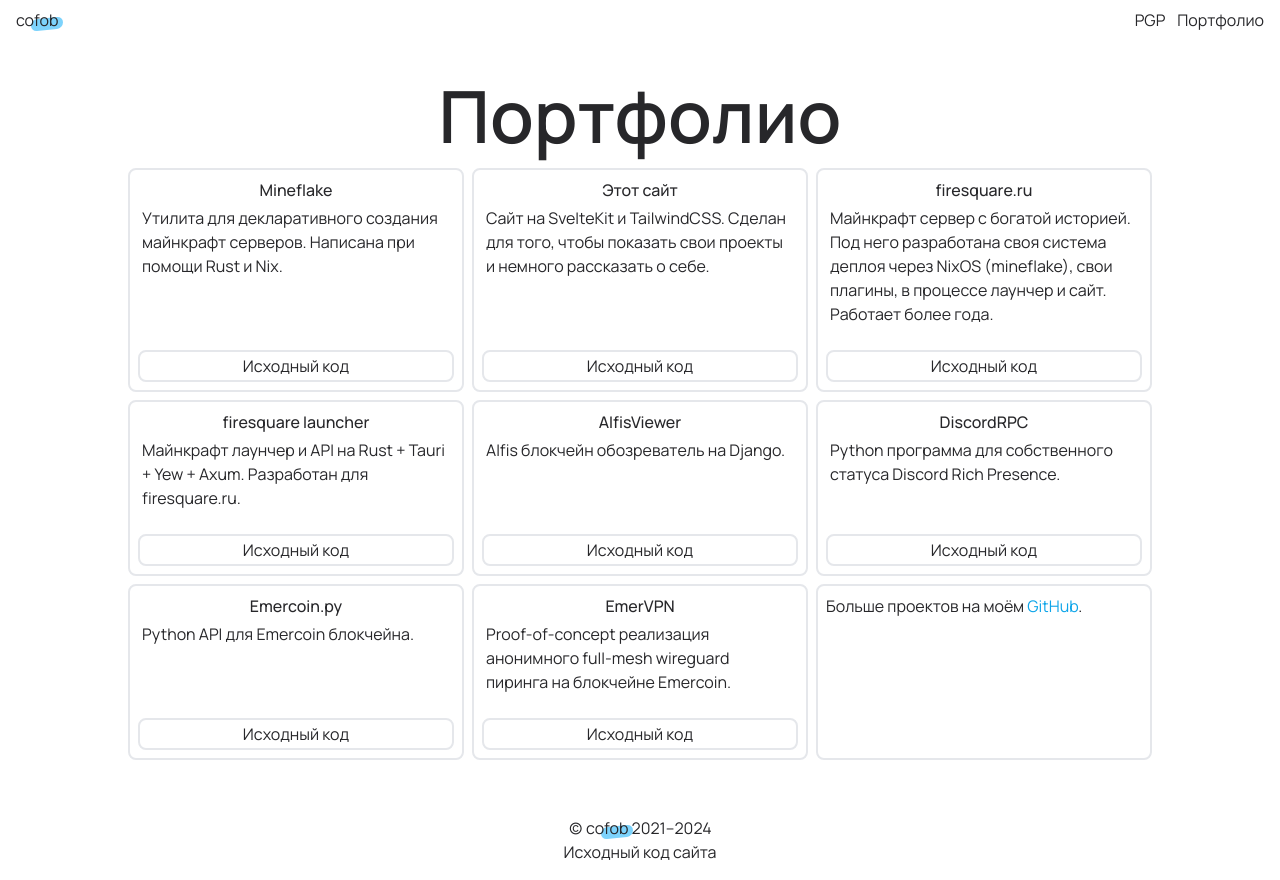
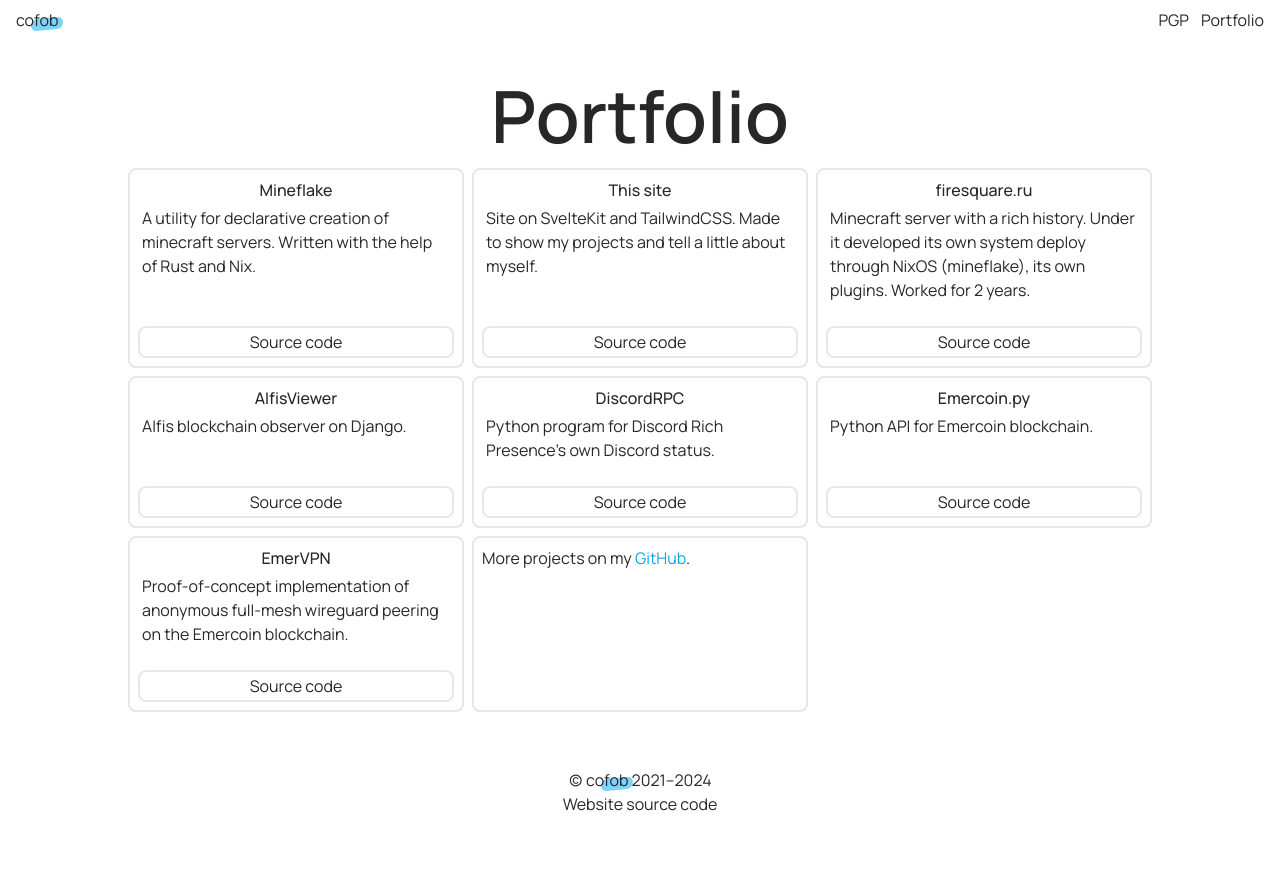
Before and after one commit to cofob/cofob.dev, a SvelteKit app: page /portfolio in a window 1280 px wide. After the commit the page ends 832 px from the top, so only its background shows below. Built offline with nearby package versions, Linux system fonts and the light colour scheme.

Commit message:
Rewrite site to english language

```diff
--- a/src/app.html
+++ b/src/app.html
@@ -1,5 +1,5 @@
 <!DOCTYPE html>
-<html lang="ru">
+<html lang="en">
 	<head>
 		<meta charset="utf-8" />
 		<meta name="viewport" content="width=device-width, initial-scale=1" />
--- a/src/lib/components/Footer.svelte
+++ b/src/lib/components/Footer.svelte
@@ -4,7 +4,7 @@
 
 <footer class="text-center my-4">
 	<p>(c) <BlueLine>cofob</BlueLine> 2021--{new Date().getFullYear()}</p>
-	<p><a href="https://github.com/cofob/cofob.dev">Исходный код сайта</a></p>
+	<p><a href="https://github.com/cofob/cofob.dev">Website source code</a></p>
 </footer>
 
 <style lang="postcss">
--- a/src/lib/components/Meta.svelte
+++ b/src/lib/components/Meta.svelte
@@ -15,7 +15,7 @@
 	<!-- Meta - запрещённая в России организация -->
 	<meta content="#7dd3fc" name="theme-color" />
 	<meta content="Russian" name="language" />
-	<meta content="ru_RU" name="og:locale" />
+	<meta content="en_US" name="og:locale" />
 	<meta content="cofob.dev" property="og:site_name" />
 	<meta
 		content="cofob,cofob.dev,персональный сайт,personal website,кофоб,егор терновой,portfolio,портфолио"
--- a/src/lib/components/Navbar.svelte
+++ b/src/lib/components/Navbar.svelte
@@ -9,7 +9,7 @@
 		</div>
 		<div class="flex gap-x-3">
 			<a href="/pgp">PGP</a>
-			<a href="/portfolio">Портфолио</a>
+			<a href="/portfolio">Portfolio</a>
 		</div>
 	</div>
 </nav>
--- a/src/routes/+error.svelte
+++ b/src/routes/+error.svelte
@@ -3,7 +3,7 @@
 	import { page } from "$app/stores";
 </script>
 
-<Meta title={$page.status.toString()} description="Ошибка {$page.status}" noindex />
+<Meta title={$page.status.toString()} description="Error {$page.status}" noindex />
 
 <Section>
 	<div class="text-center">
@@ -11,9 +11,9 @@
 			<BlueLine animate>{$page.status}.</BlueLine>
 		</Heading>
 		{#if $page.status == 404}
-			<p>Страница не найдена</p>
+			<p>Page not found</p>
 		{/if}
 		<p>{$page.error?.message}</p>
-		<a href="/" class="link">На главную -></a>
+		<a href="/" class="link">Home -></a>
 	</div>
 </Section>
--- a/src/routes/+layout.svelte
+++ b/src/routes/+layout.svelte
@@ -47,11 +47,7 @@
 
 <svelte:head>
 	<link rel="preconnect" href={import.meta.env.VITE_IPFS_ENDPOINT} />
-	<link
-		rel="icon"
-		type="image/x-icon"
-		href="/static/favicon.ico"
-	/>
+	<link rel="icon" type="image/x-icon" href="/static/favicon.ico" />
 </svelte:head>
 
 <div>
--- a/src/routes/+page.svelte
+++ b/src/routes/+page.svelte
@@ -2,16 +2,16 @@
 	import { Meta, BlueLine, Section, Heading } from "$lib/components";
 </script>
 
-<Meta title="Главная" description="Персональный сайт кофоба" />
+<Meta title="Home" description="cofob's personal website" />
 
 <Section>
 	<div class="text-center py-20 sm:py-32">
 		<Heading level={1}>
-			Привет! Я <BlueLine animate>cofob</BlueLine>.
+			Hi! I'm <BlueLine animate>cofob</BlueLine>.
 		</Heading>
-		<p>Разработчик Python, Web приложений.</p>
+		<p>Python developer.</p>
 		<a href="/portfolio">
-			<button class="mt-2 font-semibold text-md rounded-lg border-2 border-zinc-800 p-1"> Портфолио -> </button>
+			<button class="mt-2 font-semibold text-md rounded-lg border-2 border-zinc-800 p-1"> Portfolio -> </button>
 		</a>
 	</div>
 </Section>
--- a/src/routes/portfolio/+page.svelte
+++ b/src/routes/portfolio/+page.svelte
@@ -3,40 +3,35 @@
 	import Card from "./Card.svelte";
 </script>
 
-<Meta title="Портфолио" description="Список проектов кофоба" />
+<Meta title="Portfolio" description="cofob portfolio" />
 
 <Section>
 	<div class="text-center">
-		<Heading level={1}>Портфолио</Heading>
+		<Heading level={1}>Portfolio</Heading>
 	</div>
 
 	<div class="grid grid-cols-1 sm:grid-cols-2 md:grid-cols-3 gap-2 mt-4">
 		<Card source="https://github.com/nix-community/mineflake" name="Mineflake">
-			Утилита для декларативного создания майнкрафт серверов. Написана при помощи Rust и Nix.
+			A utility for declarative creation of minecraft servers. Written with the help of Rust and Nix.
 		</Card>
-		<Card source="https://github.com/cofob/cofob.dev" name="Этот сайт">
-			Сайт на SvelteKit и TailwindCSS. Сделан для того, чтобы показать свои проекты и немного рассказать о себе.
+		<Card source="https://github.com/cofob/cofob.dev" name="This site">
+			Site on SvelteKit and TailwindCSS. Made to show my projects and tell a little about myself.
 		</Card>
 		<Card source="https://github.com/fire-square" name="firesquare.ru">
-			Майнкрафт сервер с богатой историей. Под него разработана своя система деплоя через NixOS (mineflake), свои
-			плагины, в процессе лаунчер и сайт. Работает более года.
+			Minecraft server with a rich history. Under it developed its own system deploy through NixOS (mineflake), its own
+			plugins. Worked for 2 years.
 		</Card>
-		<Card source="https://github.com/fire-square/firesquare" name="firesquare launcher">
-			Майнкрафт лаунчер и API на Rust + Tauri + Yew + Axum. Разработан для firesquare.ru.
+		<Card source="https://github.com/cofob/AlfisViewer/" name="AlfisViewer">Alfis blockchain observer on Django.</Card>
+		<Card source="https://github.com/cofob/DiscordRPC" name="DiscordRPC">
+			Python program for Discord Rich Presence's own Discord status.
 		</Card>
-		<Card source="https://github.com/cofob/AlfisViewer/" name="AlfisViewer">
-			Alfis блокчейн обозреватель на Django.
-		</Card>
-		<Card source="https://github.com/cofob/DiscordRPC" name="DiscordRPC">
-			Python программа для собственного статуса Discord Rich Presence.
-		</Card>
-		<Card source="https://github.com/cofob/Emercoin.py" name="Emercoin.py">Python API для Emercoin блокчейна.</Card>
+		<Card source="https://github.com/cofob/Emercoin.py" name="Emercoin.py">Python API for Emercoin blockchain.</Card>
 		<Card source="https://github.com/cofob/EmerVPN" name="EmerVPN"
-			>Proof-of-concept реализация анонимного full-mesh wireguard пиринга на блокчейне Emercoin.</Card
+			>Proof-of-concept implementation of anonymous full-mesh wireguard peering on the Emercoin blockchain.</Card
 		>
 		<div class="rounded-lg border-2">
 			<div class="m-2">
-				Больше проектов на моём <a href="https://github.com/cofob/" class="link" target="_blank">GitHub</a>.
+				More projects on my <a href="https://github.com/cofob/" class="link" target="_blank">GitHub</a>.
 			</div>
 		</div>
 	</div>
--- a/src/routes/portfolio/Card.svelte
+++ b/src/routes/portfolio/Card.svelte
@@ -8,7 +8,7 @@
 		<p class="font-medium text-center">{name}</p>
 		<p class="mt-1 mx-1" style="flex: 1"><slot /></p>
 		<a href={source} target="_blank" class="mb-4">
-			<button>Исходный код</button>
+			<button>Source code</button>
 		</a>
 	</div>
 </div>
--- a/src/routes/sitemap.xml/+server.ts
+++ b/src/routes/sitemap.xml/+server.ts
@@ -18,13 +18,13 @@ export async function GET() {
 		<loc>/</loc>
 		<changefreq>weekly</changefreq>
 		<priority>1</priority>
-		<lastmod>2023-11-16</lastmod>
+		<lastmod>2024-03-07</lastmod>
 	</url>
 	<url>
 		<loc>/portfolio/</loc>
 		<changefreq>weekly</changefreq>
 		<priority>0.7</priority>
-		<lastmod>2023-11-16</lastmod>
+		<lastmod>2024-03-07</lastmod>
 	</url>
 </urlset>`,
 		{ headers: headers },
```
